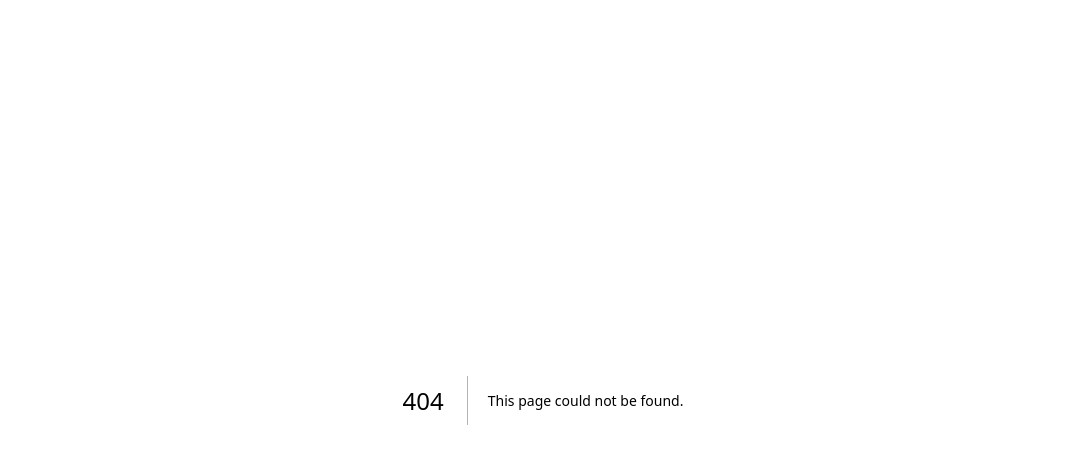
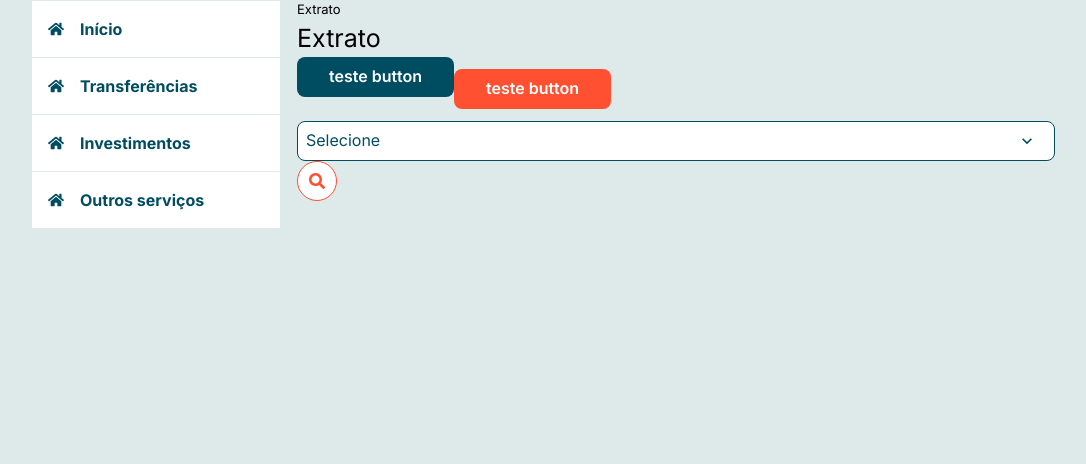
Before and after one commit to renebfelix/fiap-tech-challenge, a Next.js app in the folder public/frontend/: page /home in a window 1280 px wide. Before the commit this address had no page. Shown: the top 464 px of the page, without its empty margins (97-1183 px from the left). Built offline with nearby package versions, Linux system fonts and the light colour scheme.

Commit message:
Sidenav e layout component

```diff
--- /dev/null
+++ b/public/frontend/src/app/(auth)/layout.tsx
@@ -0,0 +1,6 @@
+import { Layout } from "@/components/Layout/Layout";
+import { ReactNode } from "react";
+
+export default function LayoutAuth(params: Readonly<{children: ReactNode}>){
+	return <Layout>{params.children}</Layout>
+}
--- a/public/frontend/src/app/layout.tsx
+++ b/public/frontend/src/app/layout.tsx
@@ -20,7 +20,9 @@ export default function RootLayout({
 	return (
 		<html lang="pt-br">
 			<body className={inter.className}>
-				<Providers>{children}</Providers>
+				<Providers>
+					{children}
+				</Providers>
 			</body>
 		</html>
 	);
--- /dev/null
+++ b/public/frontend/src/components/Layout/Layout.tsx
@@ -0,0 +1,32 @@
+import { ReactNode } from "react";
+import { Sidenav } from "../Sidenav/Sidenav";
+import { SidenavLinksProps } from "@/types/sidenav";
+import { FaHome } from "react-icons/fa";
+import { Box, Flex } from "@chakra-ui/react";
+
+export function Layout(params: Readonly<{children: ReactNode}>){
+	const linksSidenav: Array<SidenavLinksProps> = [
+		{title: "Início", href: "", icon: <FaHome />},
+		{title: "Transferências", href: "/transferencias", icon: <FaHome />},
+		{title: "Investimentos", href: "/investimentos", icon: <FaHome />},
+		{title: "Outros serviços", href: "/outros", icon: <FaHome />},
+	];
+
+	return (
+		<Box bgColor={"grey"} minH={"100vh"}>
+			{/* HEADER COMPONENT */}
+
+			<Flex
+				gap={2}
+				mx={"auto"}
+				maxW={"1024px"}
+			>
+				<Sidenav links={linksSidenav} />
+
+				<Box width={"full"}>
+					{params.children}
+				</Box>
+			</Flex>
+		</Box>
+	)
+}
--- /dev/null
+++ b/public/frontend/src/components/NavLink/NavLink.tsx
@@ -0,0 +1,28 @@
+"use client";
+
+import { SidenavLinksProps } from "@/types/sidenav";
+import { Flex } from "@chakra-ui/react";
+import Link from "next/link";
+
+export function NavLink(params: Readonly<SidenavLinksProps>){
+	return (
+		<Link href={params.href}>
+			<Flex
+				p={2}
+				borderBottom={"1px solid"}
+				borderColor={"grey"}
+				alignItems={"center"}
+				gap={2}
+				cursor={"pointer"}
+				color={"primary"}
+				fontWeight={"bold"}
+				_hover={{
+					bgColor: "grey"
+				}}
+			>
+				{params.icon}
+				{params.title}
+			</Flex>
+		</Link>
+	)
+}
--- /dev/null
+++ b/public/frontend/src/components/Sidenav/Sidenav.tsx
@@ -0,0 +1,20 @@
+import { Box } from "@chakra-ui/react";
+import { SidenavLinksProps } from "@/types/sidenav";
+import { NavLink } from "../NavLink/NavLink";
+
+export function Sidenav(params: { links: Array<SidenavLinksProps> }){
+	return (
+		<Box
+			bgColor={"white"}
+			border={"1px solid"}
+			borderColor={"grey"}
+			height={"100%"}
+			w={"100%"}
+			maxW={"250px"}
+		>
+			{params.links.map((item) => {
+				return <NavLink key={item.href} {...item} />
+			})}
+		</Box>
+	)
+}
--- /dev/null
+++ b/public/frontend/src/types/sidenav.ts
@@ -0,0 +1,7 @@
+import { ReactNode } from "react";
+
+export interface SidenavLinksProps {
+	title: string;
+	href: string;
+	icon?: ReactNode;
+}
```
Also changed, not shown: public/frontend/src/app/(auth)/home/page.tsx (renamed from public/frontend/src/app/page.tsx).
